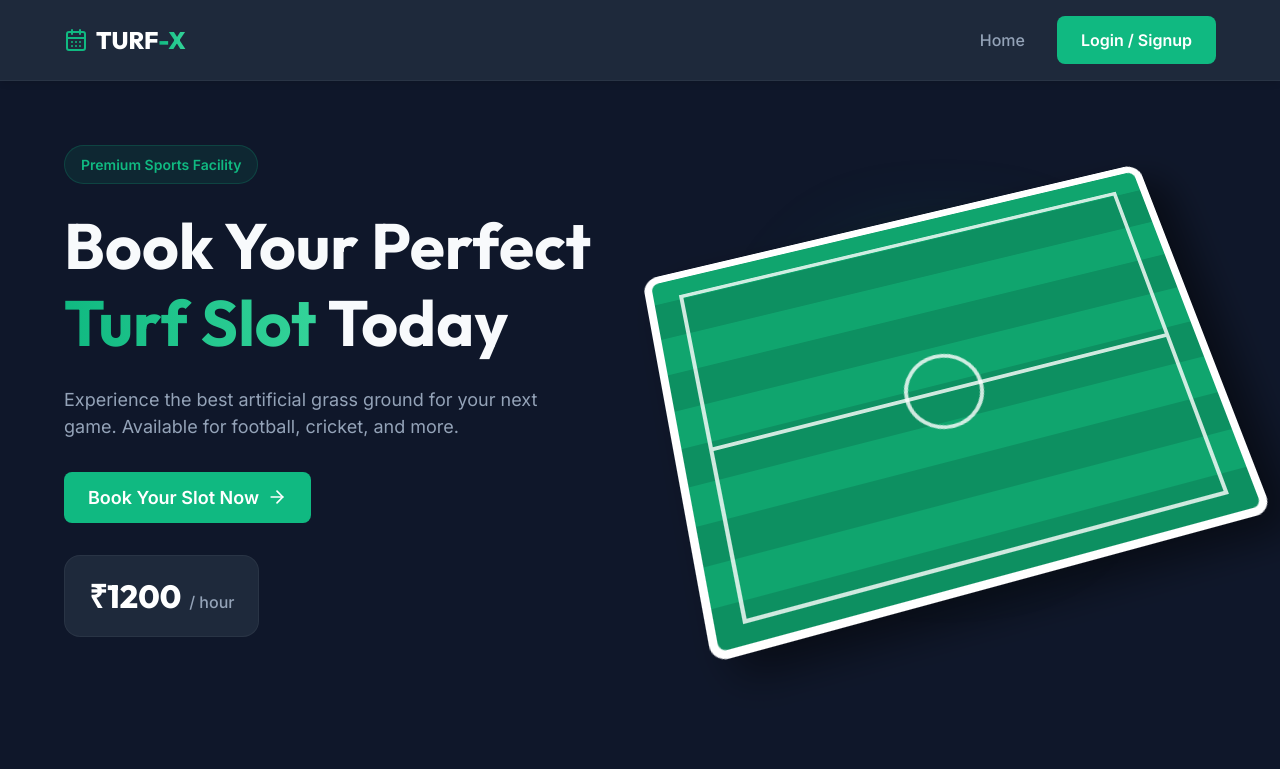
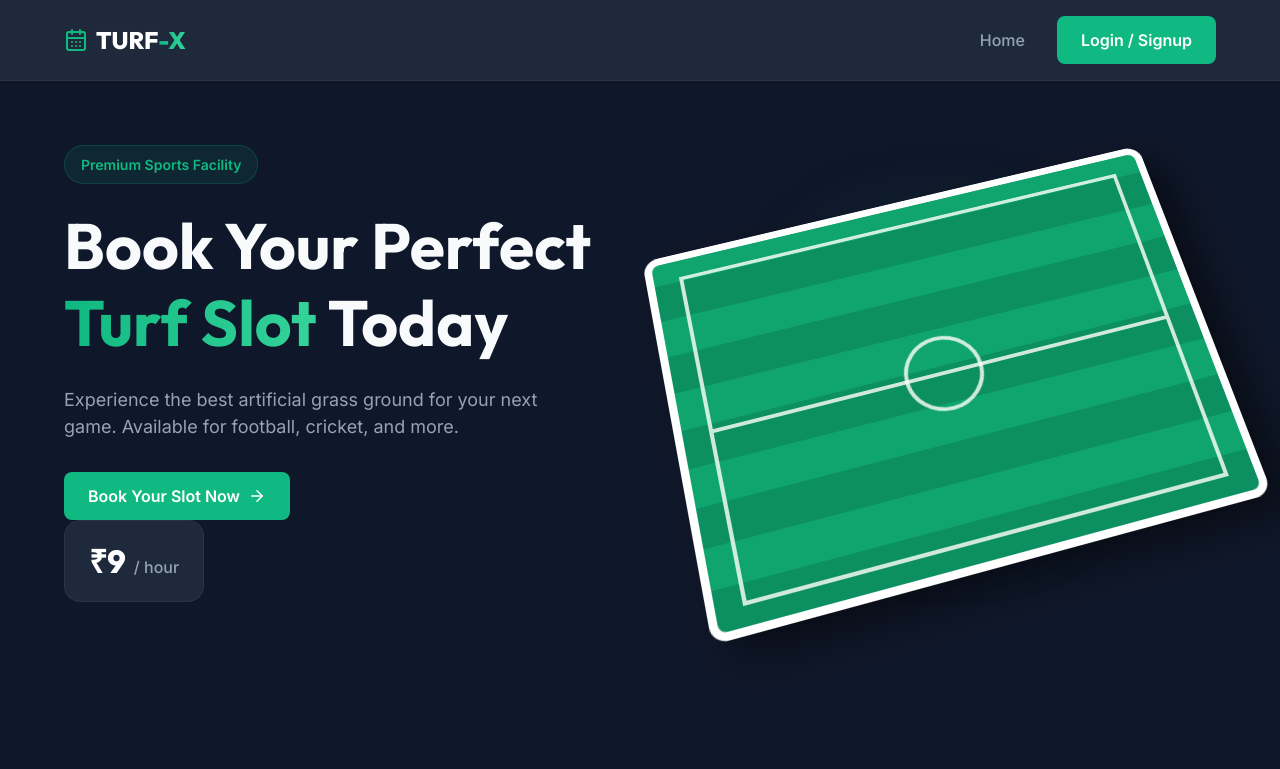
Before and after one commit to Vishnusuresh20/TURFX, a React (Vite) app in the folder turf-booking/: page / in a window 1280 px wide. Shown: the top 769 px of the page. Built offline with nearby package versions, Linux system fonts and the light colour scheme.

Commit message:
Changed price to 9 rupees for live transaction testing

```diff
--- a/turf-booking/src/context/AppContext.jsx
+++ b/turf-booking/src/context/AppContext.jsx
@@ -15,7 +15,7 @@ const createInitialSlots = () => Array.from({ length: 21 }, (_, i) => {
     id: i,
     time: `${displayHour}:00 ${ampm} - ${displayHour === 11 && ampm === 'AM' ? 12 : (displayHour % 12) + 1}:00 ${displayHour === 11 && ampm === 'AM' ? 'PM' : ampm}`,
     hour: hour24,
-    price: 1200, // INR 1200 standard turf fee
+    price: 9, // Set to INR 9 for testing purposes
     isBooked: false
   };
 });
--- a/turf-booking/src/pages/Home.jsx
+++ b/turf-booking/src/pages/Home.jsx
@@ -18,14 +18,14 @@ const Home = () => {
               Experience the best artificial grass ground for your next game.
               Available for football, cricket, and more.
             </p>
-            <div className="hero-actions">
-              <Link to="/book" className="btn-primary btn-lg">
-                Book Your Slot Now <ArrowRight size={20} />
+            <div className="hero-cta">
+              <Link to="/book" className="btn btn-primary">
+                Book Your Slot Now <ArrowRight size={18} />
               </Link>
             </div>
 
             <div className="price-tag">
-              <span className="price">₹1200</span>
+              <span className="price">₹9</span>
               <span className="per-hour">/ hour</span>
             </div>
           </div>
```
